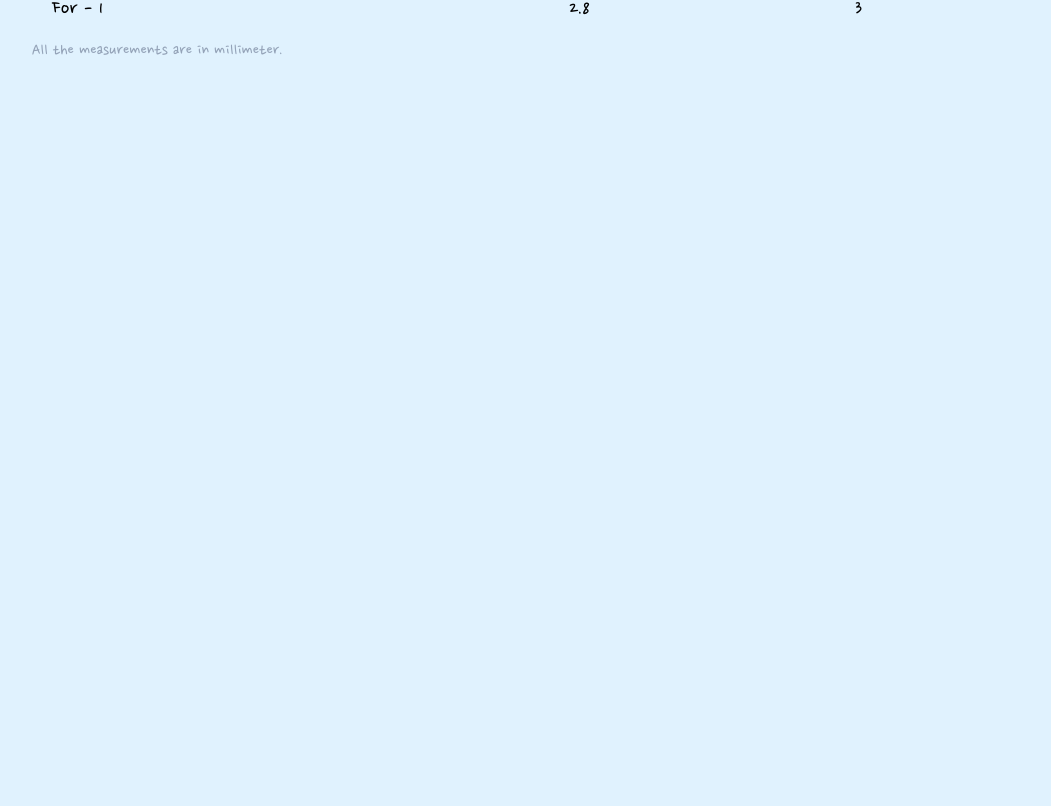
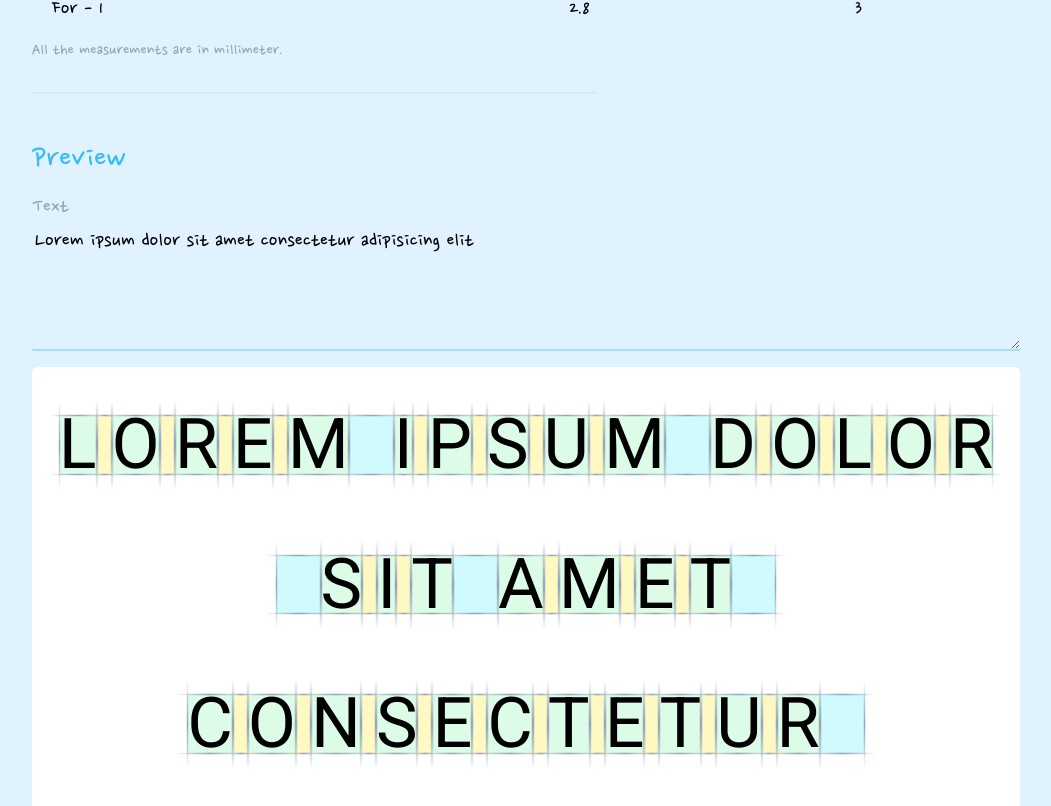
Before and after one commit to Ivirx/stencil, a React (Vite) app: page / in a window 1280 px wide. Shown: the part 1054-1860 px from the top of the page, without its empty margins (114-1165 px from the left). Before the commit the page ends 1514 px from the top, so only its background shows below. Built offline with nearby package versions, Linux system fonts and the light colour scheme.

Commit message:
resovle the size issue

```diff
--- a/index.html
+++ b/index.html
@@ -8,7 +8,7 @@
   <link rel="preconnect" href="https://fonts.googleapis.com">
   <link rel="preconnect" href="https://fonts.gstatic.com" crossorigin>
   <link rel="stylesheet"
-    href="https://fonts.googleapis.com/css2?family=Nanum+Pen+Script&family=Roboto:wght@100;300;400;500;700;900&display=swap">
+    href="https://fonts.googleapis.com/css2?family=Nanum+Pen+Script&family=Oswald:wght@200;300;400;500;600;700&family=Roboto:wght@100;300;400;500;700;900&display=swap">
   <title>Stencil</title>
 </head>
 
--- a/src/App.tsx
+++ b/src/App.tsx
@@ -3,10 +3,14 @@ import { useState, useEffect, useRef } from 'react';
 import { Top } from './components/Top';
 import { Stencil } from './components/Stencil';
 import { getValues, Values } from './components/utils';
+import { Demo } from './components/Demo';
 
 function App() {
 	const [height, setHeight] = useState(14);
 	const [values, setValues] = useState<Values>(getValues(height));
+	const [text, setText] = useState<string>(
+		'Lorem ipsum dolor sit amet consectetur adipisicing elit'
+	);
 	const contentRef = useRef<HTMLElement>(null);
 
 	function changeHeight(e: React.ChangeEvent<HTMLSelectElement>) {
@@ -33,6 +37,8 @@ function App() {
 				<Top height={height} changeHeight={changeHeight} />
 				<hr />
 				<Stencil values={values} />
+				<hr />
+				<Demo values={values} text={text} setText={setText} />
 			</section>
 		</main>
 	);
--- /dev/null
+++ b/src/components/Demo.tsx
@@ -0,0 +1,83 @@
+// import { useEffect } from 'react';
+
+import { Values } from './utils';
+
+export const Demo = ({
+	values,
+	text,
+	setText,
+}: {
+	values: Values;
+	text: string;
+	setText: React.Dispatch<React.SetStateAction<string>>;
+}) => {
+	return (
+		<div className='demo'>
+			<h2>Preview</h2>
+			<div className='text'>
+				<label htmlFor='text'>Text</label>
+				<textarea
+					name='text'
+					id='text'
+					rows={4}
+					placeholder='Your text goes here . . .'
+					value={text}
+					onChange={(e) => setText(e.target.value)}
+				></textarea>
+			</div>
+			<div
+				style={{
+					'--fz': `${values.height * 5}px`,
+					'--vertical': `${values.lineSpace.roundOff * 4}px`,
+				}}
+				className='preview'
+			>
+				{text.split(' ').map((word, i) => {
+					return (
+						<>
+							<div
+								style={{ '--width': `${values.wordSpace.roundOff * 5}px` }}
+								className='space box'
+							>
+								<span className='line'></span>
+								<span className='line'></span>
+								<span></span>
+								<span className='line'></span>
+								<span className='line'></span>
+							</div>
+							<div className='word' key={i}>
+								{word.split('').map((letter, j) => {
+									return (
+										<>
+											<div
+												style={{
+													'--width': `${
+														values.letterSpace.roundOff * 5
+													}px`,
+												}}
+												className='gap box'
+											>
+												<span className='line'></span>
+												<span className='line'></span>
+												<span></span>
+												<span className='line'></span>
+												<span className='line'></span>
+											</div>
+											<div className='letter box' key={j}>
+												<span className='line'></span>
+												<span className='line'></span>
+												<span>{letter}</span>
+												<span className='line'></span>
+												<span className='line'></span>
+											</div>
+										</>
+									);
+								})}
+							</div>
+						</>
+					);
+				})}
+			</div>
+		</div>
+	);
+};
--- a/src/index.scss
+++ b/src/index.scss
@@ -165,18 +165,177 @@ main {
 	}
 
 	th {
+		--_radius: 0.0875em;
+
 		padding: 0.4375em 0.625em 0.25em;
 		font-weight: 600;
 		background-color: rgb(var(--primary) / 0.125);
 
 		&:first-child {
-			border-top-left-radius: 0.25em;
-			border-bottom-left-radius: 0.25em;
+			border-top-left-radius: var(--_radius);
+			border-bottom-left-radius: var(--_radius);
 		}
 
 		&:last-child {
-			border-top-right-radius: 0.25em;
-			border-bottom-right-radius: 0.25em;
+			border-top-right-radius: var(--_radius);
+			border-bottom-right-radius: var(--_radius);
 		}
 	}
 }
+
+// Demo.tsx
+.demo {
+	h2 {
+		color: rgb(var(--primary));
+		font-size: var(--fz-700);
+		font-weight: 500;
+		line-height: 1;
+	}
+}
+
+.text {
+	margin-block-start: 1rem;
+	display: flex;
+	flex-direction: column;
+	justify-content: center;
+	align-items: start;
+
+	label {
+		color: rgb(var(--gray));
+		cursor: pointer;
+	}
+
+	textarea {
+		width: 100%;
+		min-height: 3rem;
+		max-height: 20rem;
+		padding: 0.25em 0.125em;
+		font: inherit;
+		font-size: var(--fz-500);
+		background-color: transparent;
+		border: none;
+		border-block-end: 0.125em solid rgb(var(--primary) / 0.375);
+		border-radius: 0.125em;
+		transition: border-color 250ms ease-in-out;
+		resize: vertical;
+
+		&:hover {
+			border-color: rgb(var(--primary) / 0.625);
+			transition-duration: 150ms;
+		}
+
+		&:focus-visible {
+			border-color: rgb(var(--primary));
+			outline: none;
+		}
+
+		&::-webkit-scrollbar {
+			width: 0.25rem;
+		}
+
+		&::-webkit-scrollbar-track {
+			background-color: rgb(var(--secondary));
+		}
+
+		&::-webkit-scrollbar-thumb {
+			background-color: rgb(var(--gray));
+		}
+	}
+}
+
+.preview {
+	margin-block-start: 1rem;
+	padding: 3rem 1rem;
+	font-family: 'Roboto', sans-serif;
+	font-size: var(--fz);
+	font-weight: 400;
+	line-height: 0.85;
+	text-transform: uppercase;
+	background-color: rgb(var(--white));
+	border-radius: 0.375rem;
+	display: flex;
+	flex-wrap: wrap;
+	justify-content: center;
+	align-items: center;
+	row-gap: var(--vertical);
+
+	.space:first-child,
+	.gap:first-child {
+		display: none;
+	}
+
+	.word {
+		display: flex;
+		justify-content: center;
+		align-items: center;
+	}
+
+	.space {
+		width: var(--width);
+		background-color: #cffafe;
+		align-self: stretch;
+	}
+
+	.letter {
+		background-color: #dcfce7;
+	}
+
+	.gap {
+		width: var(--width);
+		background-color: #fef9c3;
+		align-self: stretch;
+	}
+
+	.box {
+		position: relative;
+
+		.line {
+			--_size: 1px;
+
+			background-image: linear-gradient(
+				var(--_direction),
+				transparent,
+				rgb(var(--gray)),
+				transparent
+			);
+			position: absolute;
+			scale: 1.5;
+
+			&:nth-of-type(1) {
+				--_direction: 90deg;
+
+				width: 100%;
+				height: var(--_size);
+				top: 0;
+				left: 0;
+			}
+
+			&:nth-of-type(2) {
+				--_direction: 0deg;
+
+				width: var(--_size);
+				height: 100%;
+				top: 0;
+				left: 0;
+			}
+
+			&:nth-of-type(4) {
+				--_direction: 90deg;
+
+				width: 100%;
+				height: var(--_size);
+				bottom: 0;
+				right: 0;
+			}
+
+			&:nth-of-type(5) {
+				--_direction: 0deg;
+
+				width: var(--_size);
+				height: 100%;
+				bottom: 0;
+				right: 0;
+			}
+		}
+	}
+}
```
